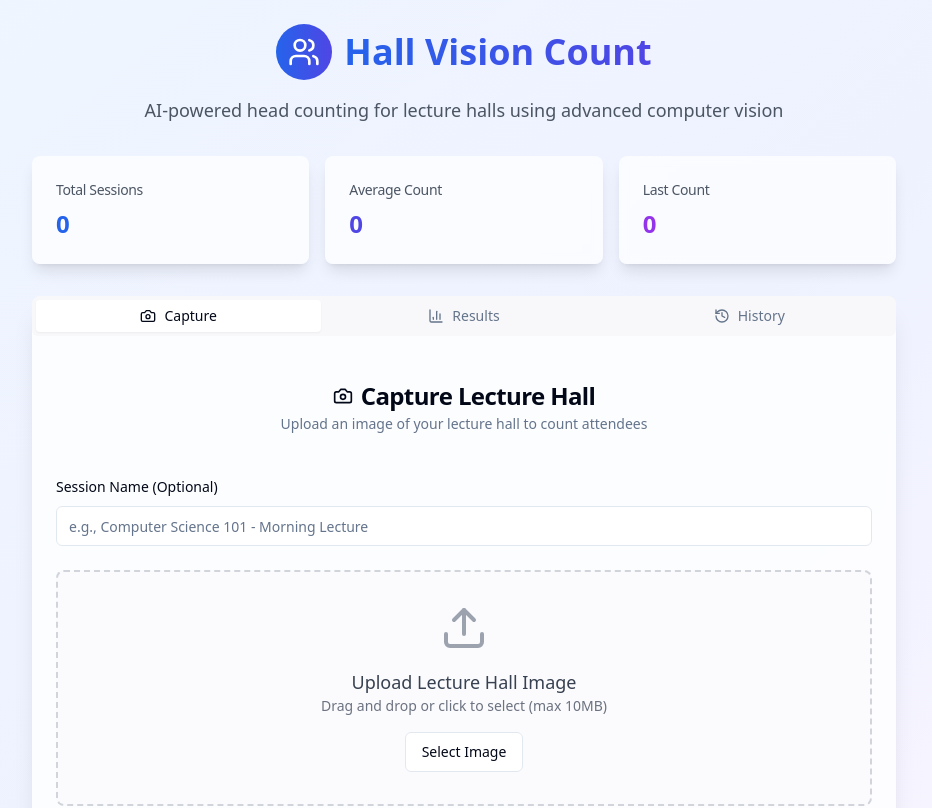
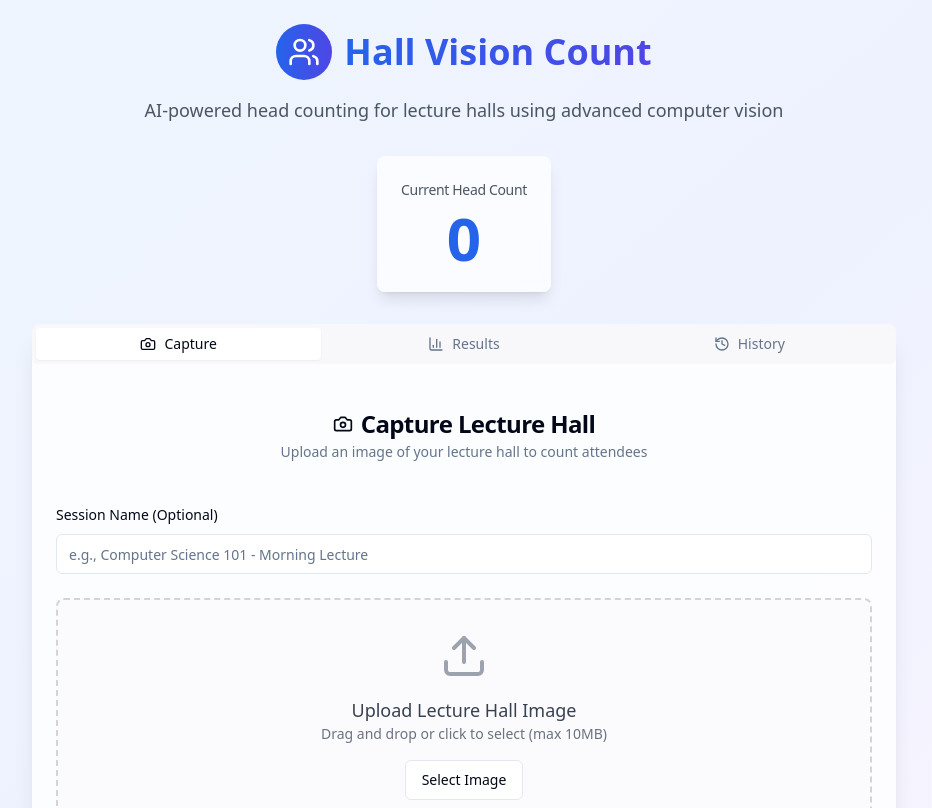
Before and after one commit to shampavi1/hall-vision-count, a React (Vite) app: page / in a window 1280 px wide. Shown: the top 808 px of the page, without its empty margins (176-1108 px from the left). Built offline with nearby package versions, Linux system fonts and the light colour scheme.

Commit message:
Remove stats cards
Remove the total session, average count, and last count cards from the main page.

```diff
--- a/src/pages/Index.tsx
+++ b/src/pages/Index.tsx
@@ -28,11 +28,6 @@ const Index = () => {
     setActiveTab("results");
   };
 
-  const totalSessions = countResults.length;
-  const averageCount = countResults.length > 0
-    ? Math.round(countResults.reduce((sum, r) => sum + r.headCount, 0) / countResults.length)
-    : 0;
-
   return (
     <div className="min-h-screen bg-gradient-to-br from-blue-50 via-indigo-50 to-purple-50">
       <div className="container mx-auto px-4 py-6 max-w-4xl">
@@ -51,32 +46,14 @@ const Index = () => {
           </p>
         </div>
 
-        {/* Stats Cards */}
-        <div className="grid grid-cols-1 md:grid-cols-3 gap-4 mb-8">
+        {/* Head Count Display */}
+        <div className="flex justify-center mb-8">
           <Card className="bg-white/70 backdrop-blur-sm border-0 shadow-lg">
             <CardHeader className="pb-2">
-              <CardTitle className="text-sm font-medium text-gray-600">Total Sessions</CardTitle>
+              <CardTitle className="text-sm font-medium text-gray-600 text-center">Current Head Count</CardTitle>
             </CardHeader>
             <CardContent>
-              <div className="text-2xl font-bold text-blue-600">{totalSessions}</div>
-            </CardContent>
-          </Card>
-
-          <Card className="bg-white/70 backdrop-blur-sm border-0 shadow-lg">
-            <CardHeader className="pb-2">
-              <CardTitle className="text-sm font-medium text-gray-600">Average Count</CardTitle>
-            </CardHeader>
-            <CardContent>
-              <div className="text-2xl font-bold text-indigo-600">{averageCount}</div>
-            </CardContent>
-          </Card>
-
-          <Card className="bg-white/70 backdrop-blur-sm border-0 shadow-lg">
-            <CardHeader className="pb-2">
-              <CardTitle className="text-sm font-medium text-gray-600">Last Count</CardTitle>
-            </CardHeader>
-            <CardContent>
-              <div className="text-2xl font-bold text-purple-600">
+              <div className="text-6xl font-bold text-blue-600 text-center">
                 {currentResult?.headCount || 0}
               </div>
             </CardContent>
```
